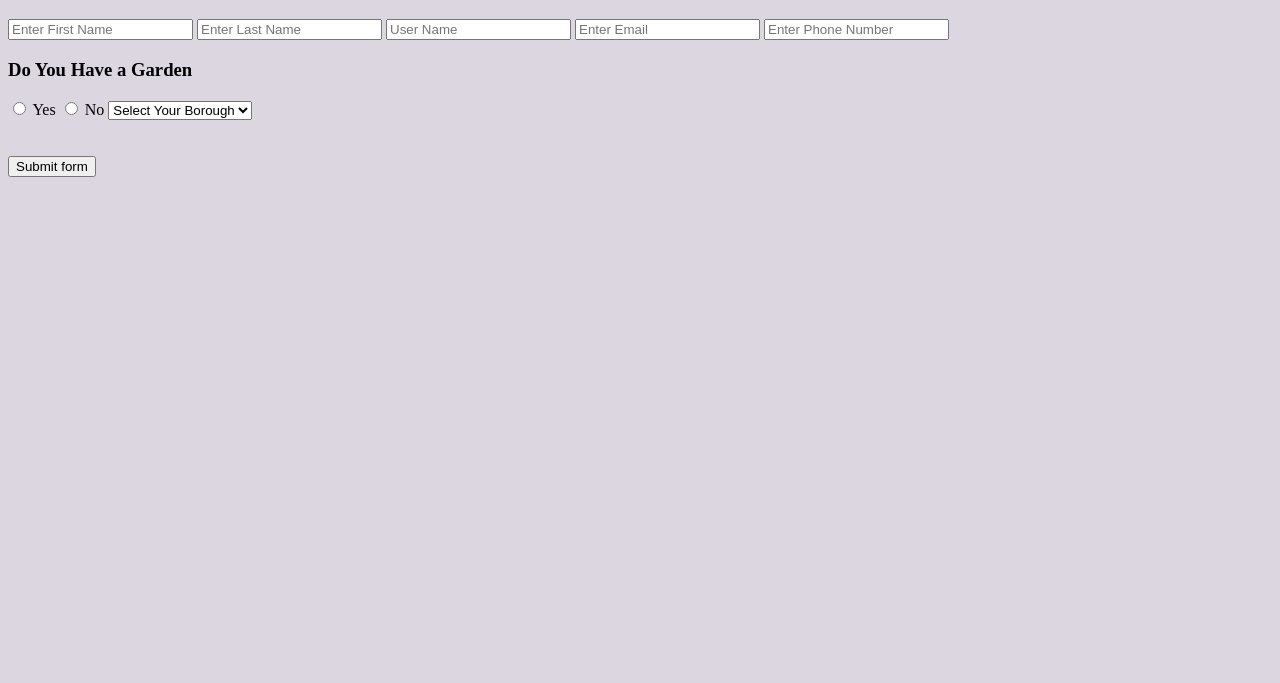
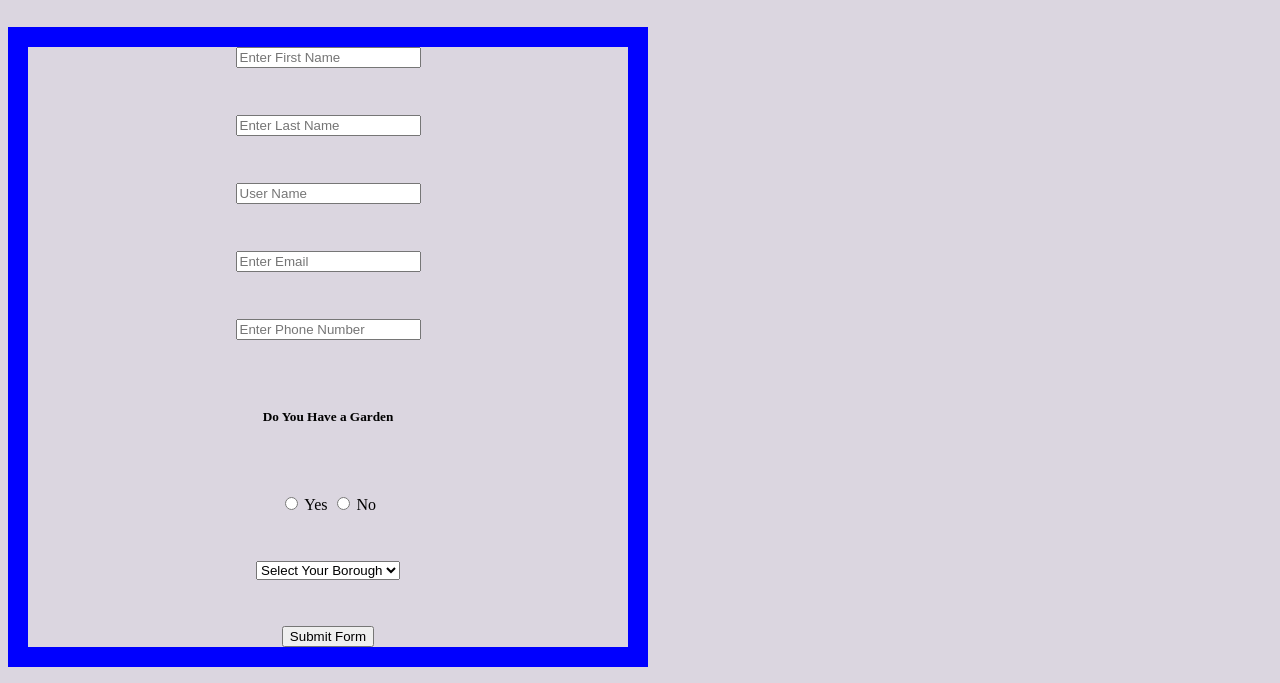
Before and after one commit to han18/SBA-Document-Object-Model, a plain HTML site: page SRC/index.html in a window 1280 px wide. Shown: the part 117-800 px from the top of the page. Drawn offline with Linux system fonts and the light colour scheme.

Commit message:
created a addeventlistener to submit the form

```diff
--- a/SRC/index.html
+++ b/SRC/index.html
@@ -4,7 +4,7 @@
     <meta charset="UTF-8" />
     <meta http-equiv="X-UA-Compatible" content="IE=edge" />
     <meta name="viewport" content="width=device-width, initial-scale=1.0" />
-    <link rel="stylesheet" href="/SRC/style.css">
+    <link rel="stylesheet" href="/SRC/style.css" />
     <script defer src="/SRC/script.js"></script>
     <title>The Festival Garden</title>
   </head>
@@ -12,29 +12,59 @@
     <header>
       <nav id="menu"></nav>
     </header>
+    <!-- The End Of The Header-->
     <h1>Welcome to the Festival Garden</h1>
-    <form>
+    <!-- The Beginning of the Form-->
+    <form id="form-validation">
       <!-- enter first name-->
-      <input type="text" name="first-input" placeholder="Enter First Name" required >
+      <input
+        type="text"
+        name="first-input"
+        placeholder="Enter First Name"
+        required
+      />
       <!-- enter last name-->
-      <input type="text" name="last-input" placeholder="Enter Last Name" required>
+      <input
+        type="text"
+        name="last-input"
+        placeholder="Enter Last Name"
+        required
+      />
       <!-- enter user name-->
-      <input type="text" name="user-input" min="5" maxlength="10" placeholder="User Name" pattern="^[A-Za-z][A-Za-z0-9_]{7,29}$" title="Enter a username starting with a capital letter alphabets, numbers or an underscore" required >
+      <input
+        type="text"
+        name="user-input"
+        min="5"
+        maxlength="10"
+        placeholder="User Name"
+        pattern="^[A-Za-z][A-Za-z0-9_]{7,29}$"
+        title="Enter a username starting with a capital letter alphabets, numbers or an underscore"
+        required
+      />
       <!-- enter email name-->
-      <input type="email" name="email-input" placeholder="Enter Email" pattern="^[\w-\.]+@([\w-]+\.)+[\w-]{2,4}$" required>
+      <input
+        type="email"
+        name="email-input"
+        placeholder="Enter Email"
+        pattern="^[\w-\.]+@([\w-]+\.)+[\w-]{2,4}$"
+        required
+      />
       <!-- enter telephone name-->
-      <input type="tel" name="tel-input" placeholder="Enter Phone Number" required>
+      <input
+        type="tel"
+        name="tel-input"
+        placeholder="Enter Phone Number"
+        required
+      />
       <!-- enter radio choice-->
+      <h5>Do You Have a Garden</h5>
       <label>
-              <h3>Do You Have a Garden</h3>
-              <input type="radio" name="choice-radio">
+        <input type="radio" name="choice-radio" required />
         Yes
-            </label>
-            <label>
-              <input type="radio" name="choice-radio">
+        <input type="radio" name="choice-radio" required />
         No
       </label>
-            <!--City Selector-->
+      <!--City Option Selector-->
       <select class="selection" name="city-location">
         <option>Select Your Borough</option>
         <option value="bronx">Thee Bronx</option>
@@ -42,15 +72,8 @@
         <option value="queens">Queens</option>
         <option value="manhattan">Manhattan</option>
       </select>
-            <br> <br><br>
       <!--Submit Button-->
-   <button type="submit">Submit form</button>
-
-
-
+      <button id="button-submit" type="submit">Submit Form</button>
     </form>
-
-
-    </nav>
   </body>
 </html>
--- a/SRC/script.js
+++ b/SRC/script.js
@@ -21,9 +21,18 @@ navMenu.classList.add("flex-around");
 
 // creating an anchor element for the navbar
 for (let x = 0; x < menuLinks.length; x++) {
-  // creating new element a into the nav menu
+  // creating new element a tag into the nav menu
   const aLink = document.createElement("a");
   aLink.setAttribute("href", menuLinks[x].href);
   aLink.innerHTML = menuLinks[x].text;
   navMenu.appendChild(aLink);
 }
+
+// validating the form
+const formVal = document.getElementById("form-validation");
+// const buttonSub = document.getElementById("button-submit");
+
+formVal.addEventListener("submit", (e) => {
+  e.preventDefault();
+  alert("the form has been submitted successfully");
+});
--- a/SRC/style.css
+++ b/SRC/style.css
@@ -22,3 +22,14 @@ h2 {
   color: green;
   border: 5px solid blue;
 }
+
+form {
+  border: 20px solid blue;
+  width: 600px;
+  height: 600px;
+  display: flex;
+  justify-content: space-between;
+  align-items: center;
+  flex-direction: column;
+  margin-top: 30px;
+}
```
Lines whose indentation alone changed are shown as unchanged.
